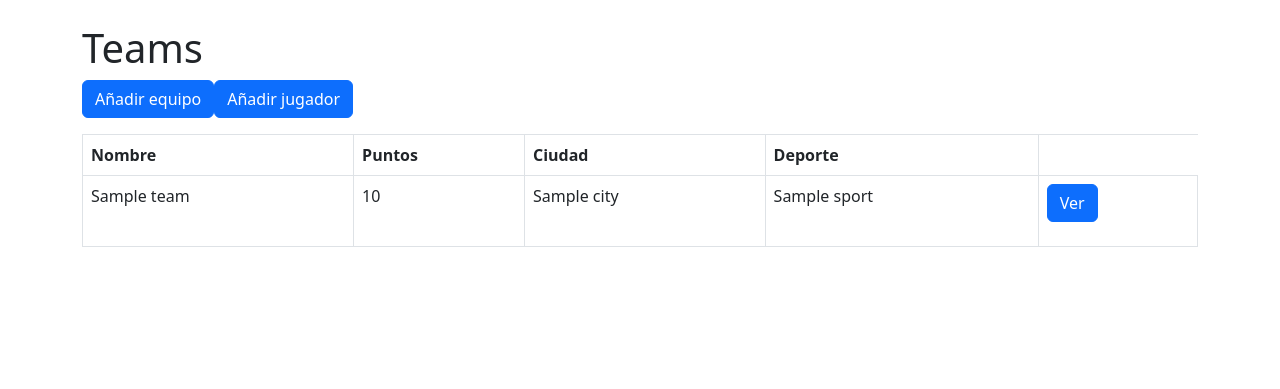
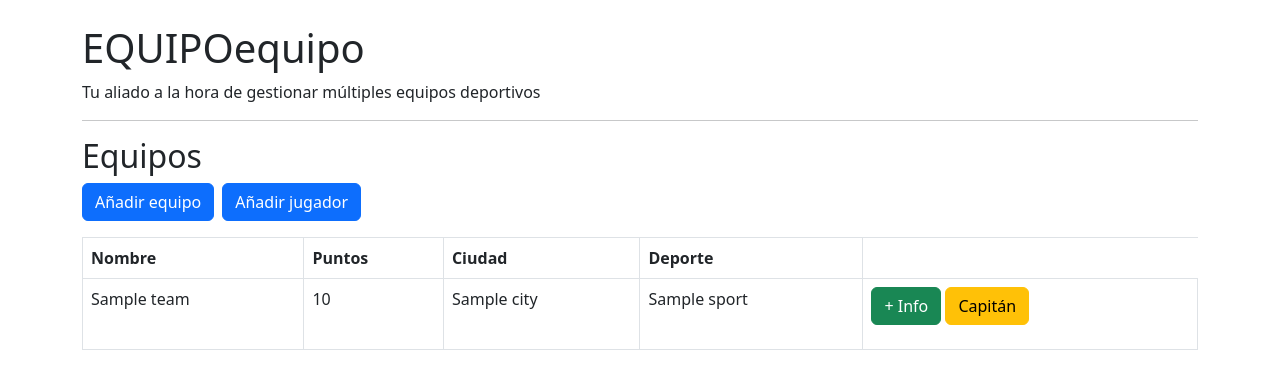
Before and after one commit to inesposes/prueba-tecnica-laberit, a PHP site: page / in a window 1280 px wide. Shown: the top 389 px of the page. Run offline with PHP 8.4, Linux system fonts and the light colour scheme; tables that the repository leaves empty hold one stand-in row (values such as "Sample post").

Commit message:
Improved team styles

```diff
--- a/app/views/Team/create.php
+++ b/app/views/Team/create.php
@@ -38,7 +38,7 @@
             <?php endforeach; ?>
         </select>
     </div>
-    <button class="btn btn-success">Save</button>
+    <button class="btn btn-primary">Guardar</button>
 </form>
 
 <?php if (!empty($errors)): ?>
--- a/app/views/Team/index.php
+++ b/app/views/Team/index.php
@@ -1,16 +1,21 @@
 <!DOCTYPE html>
 <html>
 <head>
-    <title>Teams</title>
+    <title>Equipos deportivos</title>
     <link href="https://cdn.jsdelivr.net/npm/bootstrap@5.3.0/dist/css/bootstrap.min.css" rel="stylesheet">
 </head>
 <body class="container mt-4">
 
-<h1>Teams</h1>
+<div>
+    <h1>EQUIPOequipo</h1>
+    <p>Tu aliado a la hora de gestionar múltiples equipos deportivos</p>
+</div>
+<hr>
+<h2>Equipos</h2>
 
 <table class="table table-bordered">
     <a href="index.php?controller=team&action=create" class="btn btn-primary mb-3">Añadir equipo</a>
-    <a href="index.php?controller=player&action=create" class="btn btn-primary mb-3">Añadir jugador</a>
+    <a href="index.php?controller=player&action=create" class="btn btn-primary mb-3 ms-2">Añadir jugador</a>
 
     <thead>
         <tr>
@@ -27,7 +32,10 @@
             <td><?= $row["points"] ?></td>
             <td><?= $row["city_name"] ?></td>
             <td><?= $row["sport_name"] ?></td>
-            <td><a href="index.php?controller=team&action=show&id=<?= $row['id'] ?>" class="btn btn-primary mb-3">Ver</a>            </td>
+            <td>
+                <a href="index.php?controller=team&action=show&id=<?= $row['id'] ?>" class="btn btn-success mb-3">+ Info</a>
+                <a href="index.php?controller=team&action=show&id=<?= $row['id'] ?>" class="btn btn-warning mb-3">Capitán</a>
+            </td>
 
         </tr>
         <?php endwhile; ?>
--- a/app/views/Team/show.php
+++ b/app/views/Team/show.php
@@ -14,10 +14,9 @@ $creationDate = new DateTime(htmlspecialchars($equipo['created_at']));
 </head>
 
 <body class="container mt-4">
-    <h1 class="mb-3">Detalles del Equipo</h1>
+    <h1 class="mb-3">Detalles equipo: <?= htmlspecialchars($equipo['team_name']) ?></h1>
 
     <?php if ($equipo): ?>
-        <p><strong>Nombre:</strong> <?= htmlspecialchars($equipo['team_name']) ?></p>
         <p><strong>Puntos:</strong> <?= htmlspecialchars($equipo['points']) ?></p>
         <p><strong>Ciudad:</strong> <?= htmlspecialchars($equipo['city_name']) ?></p>
         <p><strong>Deporte:</strong> <?= htmlspecialchars($equipo['sport_name']) ?></p>
```
